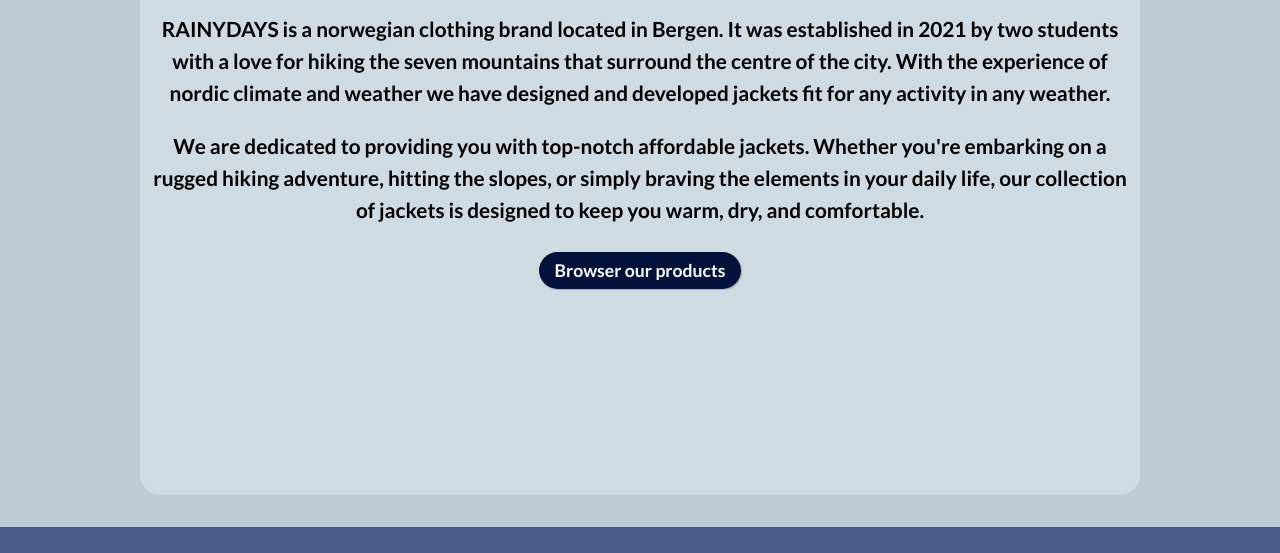
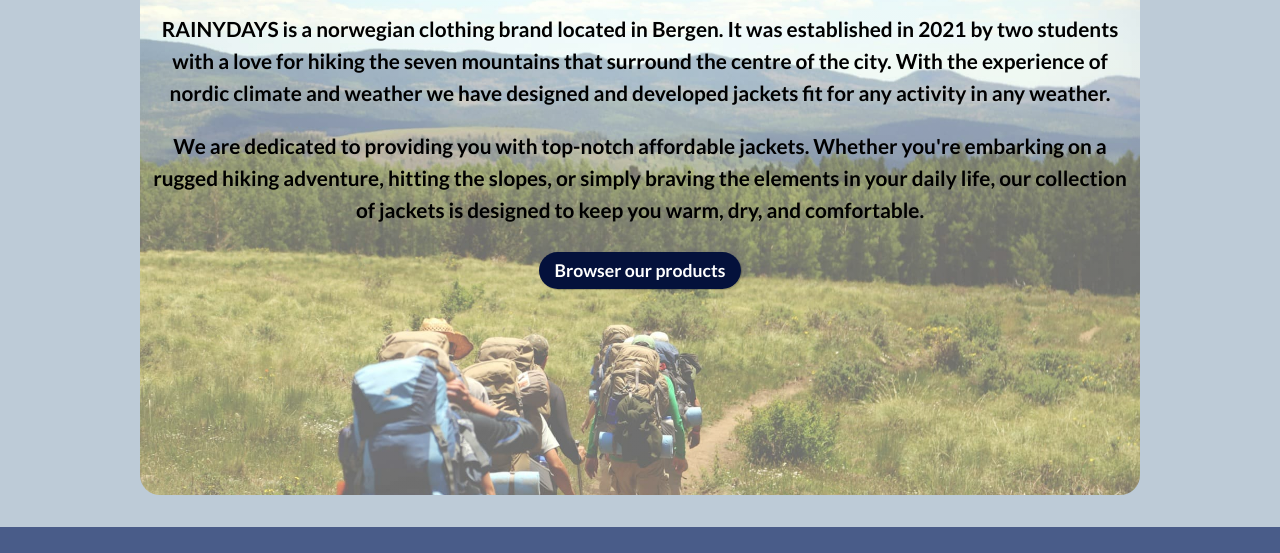
Before and after one commit to Inaelise/javascript1-course-assignment-inaelise, a plain HTML site: page about.html in a window 1280 px wide. Shown: the part 177-730 px from the top of the page. Drawn offline with Linux system fonts and the light colour scheme.

Commit message:
path fix (please work)

```diff
--- a/css/-about.css
+++ b/css/-about.css
@@ -8,7 +8,7 @@
       rgba(255, 255, 255, 0.285),
       rgba(255, 255, 255, 0.285)
     ),
-    url(./images/about-image.jpg);
+    url(../images/about-image.jpg);
   margin: 0;
   height: 400px;
   background-repeat: no-repeat;
```
